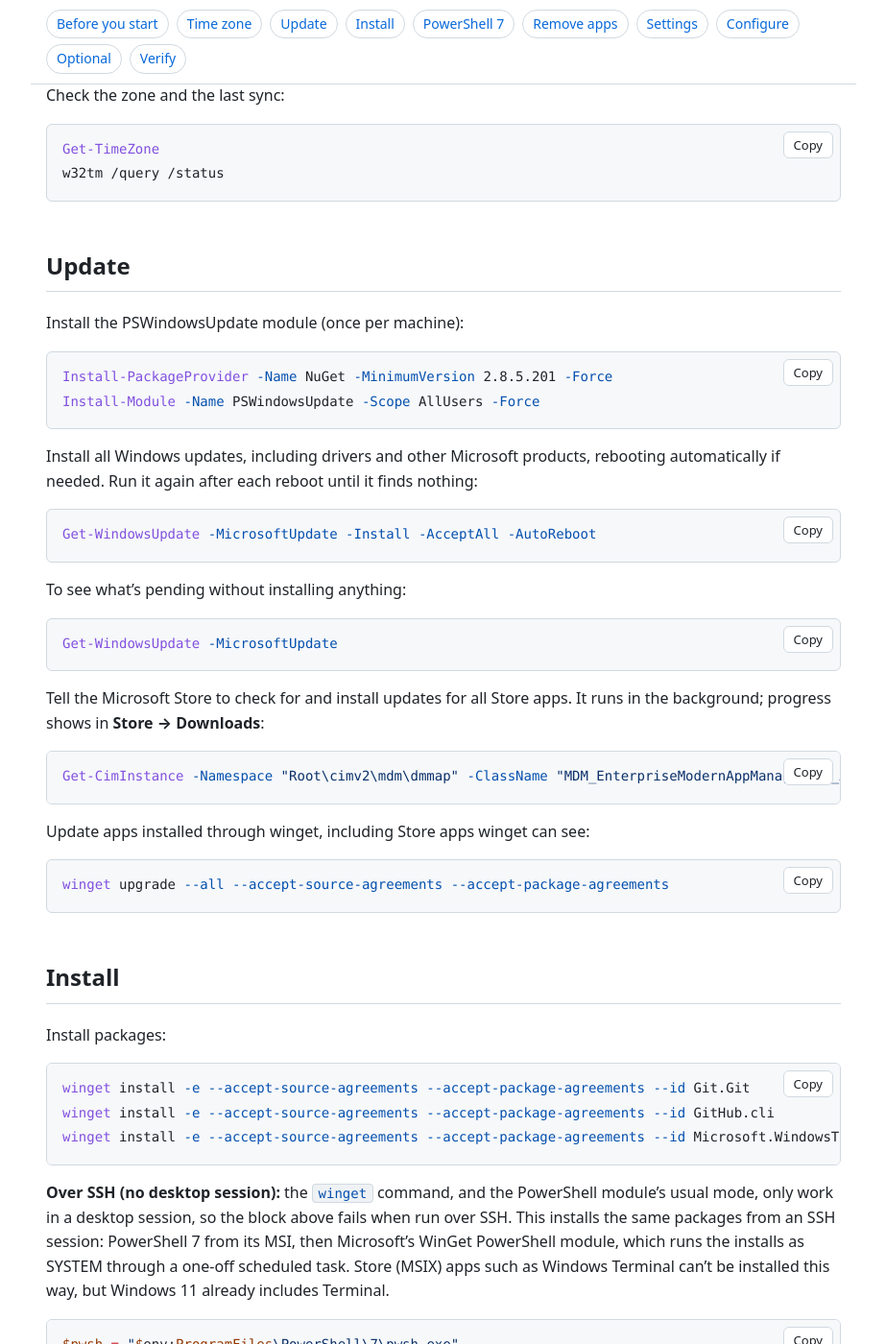
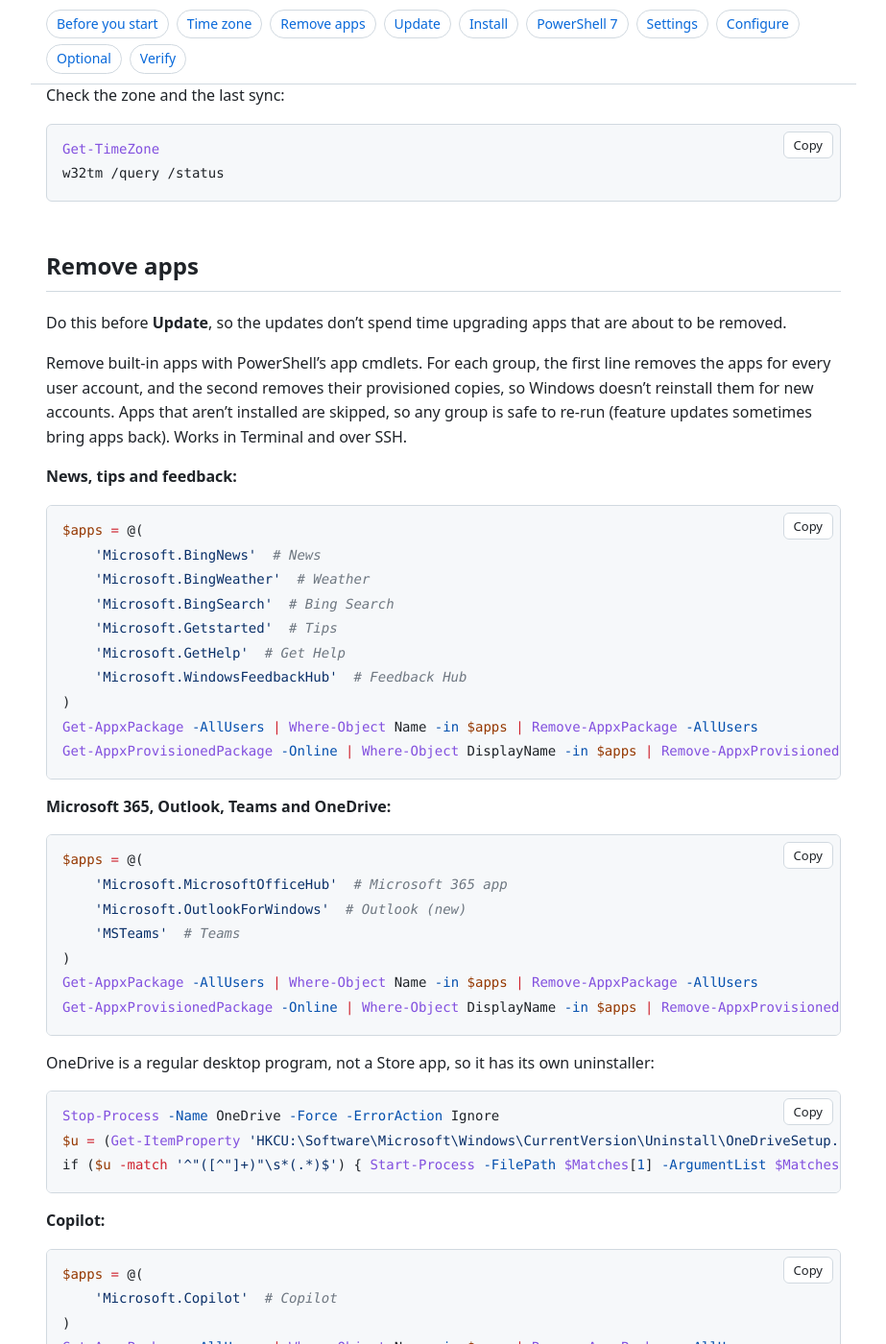
Before and after one commit to leewiscovitch/wiscovitch-install, a Jekyll site: the page built from windows.md, in a window 1280 px wide and 1400 px high, scrolled down 919 px. Shown: the whole window at 96% size, without its empty margins (178-1101 px from the left). Built offline with Jekyll 4.4.1, drawn with Linux system fonts in a browser that asks for light colours; some of the changed text lies outside the part shown.

Commit message:
Windows: remove apps before updating
winget upgrade --all ran before Remove apps, so it upgraded OneDrive,
Teams and Microsoft 365 Copilot just before the page removed them, and
the Teams upgrade failed in the Windows 11 VM run. Remove apps now
comes right after Time zone.

Co-Authored-By: Claude Opus 5.5 <noreply@anthropic.com>

````diff
--- a/windows.md
+++ b/windows.md
@@ -59,6 +59,12 @@ Get-ExecutionPolicy -List
 ## Time zone
 
 {% include timezone.md %}
+
+## Remove apps
+
+Do this before **Update**, so the updates don't spend time upgrading apps that are about to be removed.
+
+{% include remove.md %}
 
 ## Update
 
@@ -170,10 +176,6 @@ Check the version from a new Terminal tab:
 $PSVersionTable.PSVersion
 ```
 
-## Remove apps
-
-{% include remove.md %}
-
 ## Settings
 
 Run in the elevated terminal as `{{ site.user }}`; `HKCU` settings apply to the signed-in user.
````
Also changed, not shown: CLAUDE.md (+1 -1 lines).
